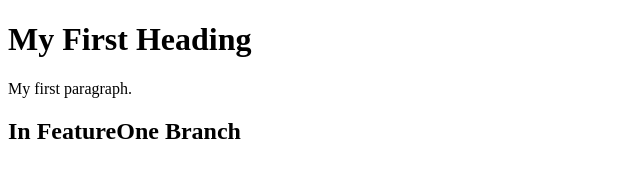
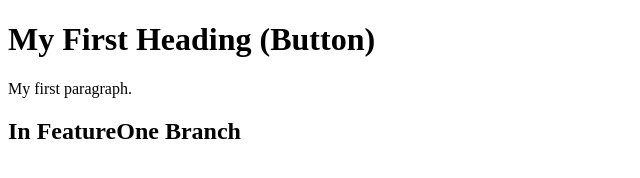
Before and after one commit to JayantKashiv/ACD, a plain HTML site: page index.html in a window 1280 px wide. Shown: the whole page, without its empty margins (0-640 px from the left). Drawn offline with Linux system fonts and the light colour scheme.

```diff
--- a/index.html
+++ b/index.html
@@ -2,9 +2,10 @@
 <html>
 <body>
 
-<h1>My First Heading</h1>
+<h1>My First Heading (Button)</h1>
 <p>My first paragraph.</p>
 <h2>In FeatureOne Branch</h2>
 
+
 </body>
 </html>
```
